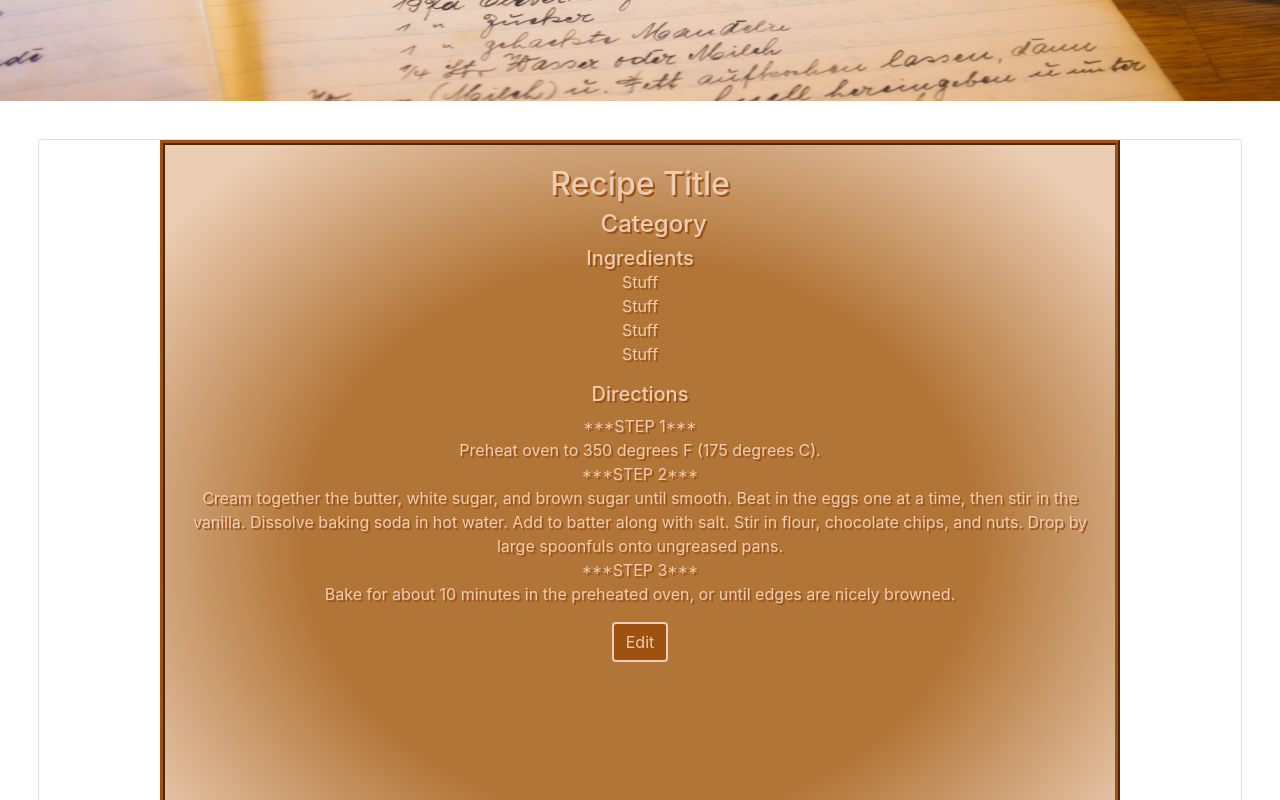
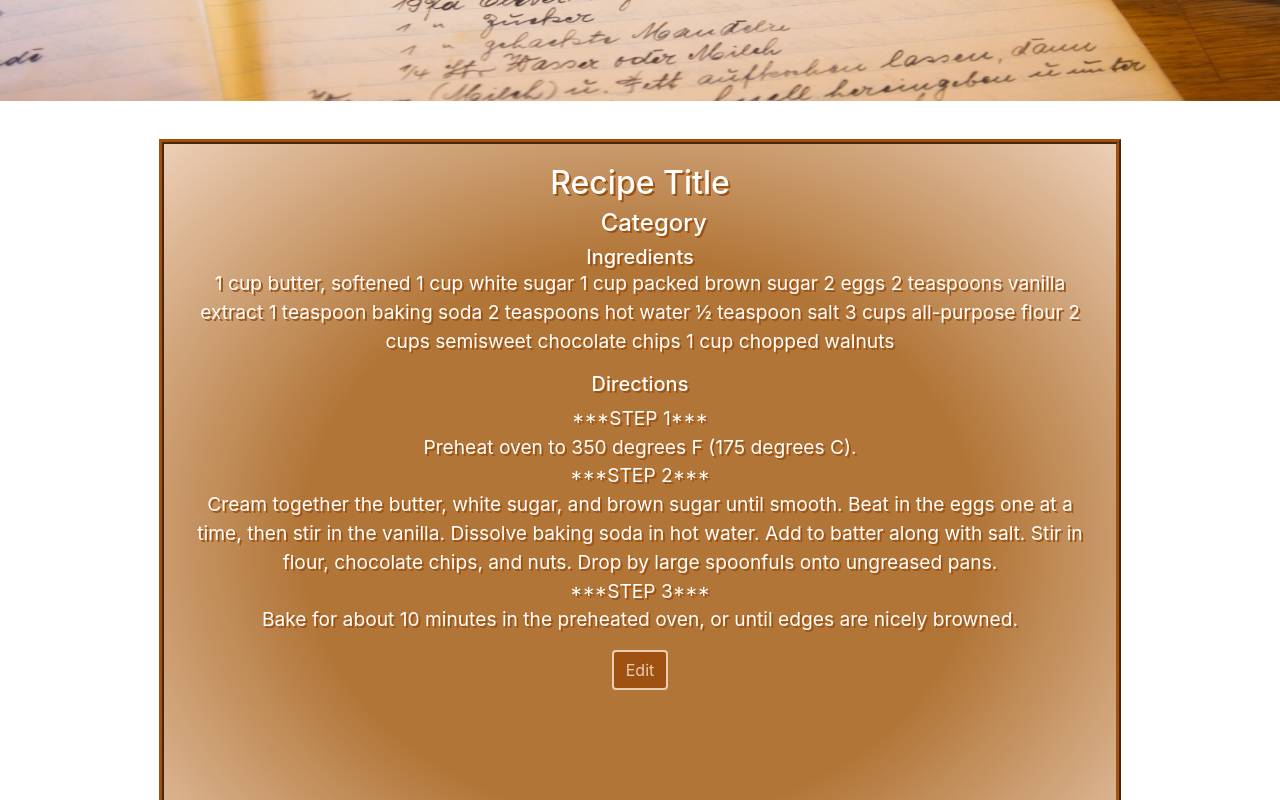
Before and after one commit to BW-Secret-Recipes-2-Krisda/front-end, a React (Create React App) app in the folder recipes/: page /viewrecipe in a window 1280 px wide. Shown: the part 360-1160 px from the top of the page. Built offline with nearby package versions, Linux system fonts and the light colour scheme.

Commit message:
last minute styling to signup and viewrecipe pages

```diff
--- a/recipes/src/components/SignUp.js
+++ b/recipes/src/components/SignUp.js
@@ -3,6 +3,7 @@ import { Collapse, Navbar, NavbarToggler, NavbarBrand, Nav, NavItem, NavLink, Bu
 import axios from 'axios';
 import * as yup from 'yup';
 import MarketingPage from './MarketingPage.png';
+import LogoGold from './LogoGold.png';
 
 import { connect } from 'react-redux';
 import { withRouter } from 'react-router-dom';
@@ -88,6 +89,7 @@ const SignUp = () => {
     return (
         <div style={{ background: '#ebcd4' }}>
             <Navbar style={{ background: '#b17537', color: 'white' }} light>
+                <img style={{ width: '10%' }} src={LogoGold} alt='' />
                 <NavbarBrand href="/" style={{ color: 'white' }}>
                     <h1>
                         Secret Family Recipes Sign Up
--- a/recipes/src/components/ViewRecipe.js
+++ b/recipes/src/components/ViewRecipe.js
@@ -17,7 +17,7 @@ const ViewRecipe = (title, category, ingredients, instructions, image) => {
 
     return (
         <>
-            <Navbar style={{ background: '#b17537', color: '#ebcdb4' }} light>
+            <Navbar style={{ background: '#b17537', color: '#ebcdb4' }} light >
                 <img style={{ width: '10%' }} src={LogoGold} alt='' />
                 <NavbarBrand href="/" style={{ color: 'white' }}>
                     <h1>
@@ -48,10 +48,10 @@ const ViewRecipe = (title, category, ingredients, instructions, image) => {
             </Navbar>
             <img style={{ width: '100%', height: '40vh' }} src={MarketingPage} />
             <div>
-                <Card style={{ margin: '3%' }}>
+                <Card style={{ margin: '3%', border: 'none' }}>
                     <CardBody style={{
                         width: '80%', height: '100vh', margin: '0 auto', display: 'flex', flexDirection: 'column', textAlign: 'center',
-                        backgroundImage: "radial-gradient( #b17537 50%,  #ebcdb4 90%)", backgroundPosition: '50%', border: '5px ridge #9e5110', color: '#ebcdb4', textShadow: '2px 2px #9e5110'
+                        backgroundImage: "radial-gradient( #b17537 50%,  #ebcdb4 99%)", backgroundPosition: 'center', border: '5px ridge #9e5110', color: 'white', textShadow: '2px 2px #9e5110'
                     }}>
                         <div style={{ marginLeft: '0 auto' }}>
                             <CardTitle>
@@ -68,28 +68,26 @@ const ViewRecipe = (title, category, ingredients, instructions, image) => {
                                 <h5 style={{ margin: '0' }}>
                                     Ingredients
                         </h5>
-                                <ol style={{ padding: '0' }}>
-                                    <ul style={{ padding: '0' }}>
-                                        Stuff
-                            </ul>
-                                    <ul style={{ padding: '0' }}>
-                                        Stuff
-                            </ul>
-                                    <ul style={{ padding: '0' }}>
-                                        Stuff
-                            </ul>
-                                    <ul style={{ padding: '0' }}>
-                                        Stuff
-                            </ul>
-
-                                </ol>
+                                <p style={{ fontSize: '1.2rem' }}>
+                                    1 cup butter, softened
+                                    1 cup white sugar
+                                    1 cup packed brown sugar
+                                    2 eggs
+                                    2 teaspoons vanilla extract
+                                    1 teaspoon baking soda
+                                    2 teaspoons hot water
+                                    ½ teaspoon salt
+                                    3 cups all-purpose flour
+                                    2 cups semisweet chocolate chips
+                                    1 cup chopped walnuts
+                                </p>
 
                             </CardText>
                             <CardText>
                                 <h5>
                                     Directions
                                 </h5>
-                                <p>
+                                <p style={{ fontSize: '1.2rem' }}>
                                     ***STEP 1***<br />
                                 Preheat oven to 350 degrees F (175 degrees C).<br />
 
```
